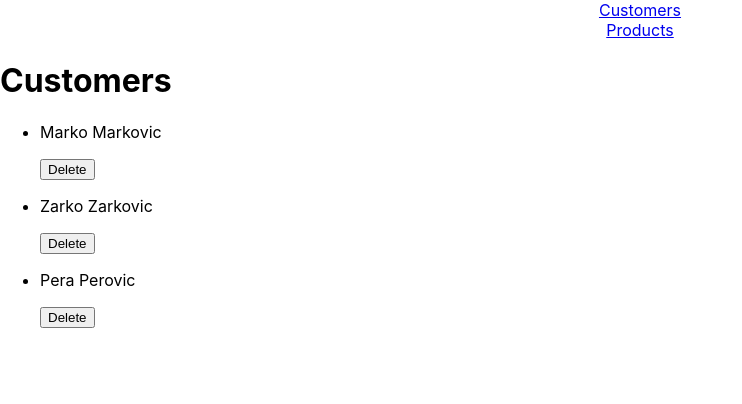
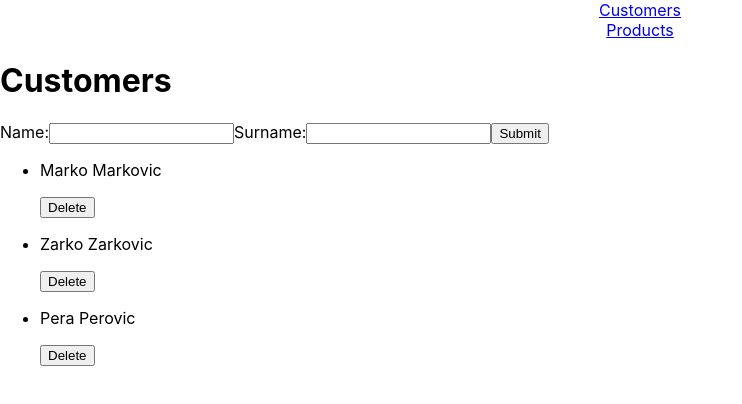
Before and after one commit to radojeRade/zadatakStoreApp, a React (Create React App) app: page /customers in a window 1280 px wide. Shown: the top 404 px of the page, without its empty margins (0-742 px from the left). Built offline with nearby package versions, Linux system fonts and the light colour scheme.

Commit message:
Zadatak 3

```diff
--- /dev/null
+++ b/src/components/CustomerForm.jsx
@@ -0,0 +1,30 @@
+import React from "react";
+
+export default function AppCustomersComponent({customer, handleName, handleSurname, createCustomer}){
+
+    return (
+        <form onSubmit={createCustomer}>
+            <label>Name:
+                <input type='text'
+                value={customer.name}
+                onChange={(e) => {
+                handleName(e.target.value);
+                }}
+                />
+            </label>
+            <label>
+                Surname:
+                <input
+                type='text'
+                value={customer.surname}
+                onChange={(e) => {
+                handleSurname(e.target.value);
+                }}
+                />
+
+            </label>
+
+            <button>Submit</button>
+        </form>
+    )
+}
--- a/src/pages/AppCustomers.jsx
+++ b/src/pages/AppCustomers.jsx
@@ -1,10 +1,12 @@
 import React, {useState} from "react";
 import AppCustomersComponent from "../components/AppCustomersComponent";
 import CustomerService from "../services/CustomerService";
+import CustomerForm from "../components/CustomerForm";
 
 export default function AppCustomers(){
 
     const [customers, setCustomers] = useState(CustomerService.getAll());
+    const [newCustomer, setNewCustomer] = useState({name: "", surname:""});
 
     const deleteCustomer = (id) => {
         let del = CustomerService.delete(id);
@@ -12,10 +14,33 @@ export default function AppCustomers(){
             setCustomers([...del]);
         }
     }
+    const handleName = (name) =>{
+        setNewCustomer({...newCustomer, name});
+    }
+    const handleSurname = (surname) => {
+        setNewCustomer({...newCustomer, surname});
+    }
+    const createCustomer = (e) => {
+        e.preventDefault();
+        console.log(newCustomer);
+        let res = CustomerService.create(newCustomer);
+        if(res){
+            setCustomers([...customers, res]);
+        }
+    }
 
     return (
     <div>
         <h1>Customers</h1>
+        <div>
+            <div>
+                <CustomerForm customer = {newCustomer}
+                              handleName = {handleName}
+                              handleSurname = {handleSurname}
+                              createCustomer = {createCustomer}/>
+            </div>
+            <div>
+
             {
                 customers.map(customer => (
                     <AppCustomersComponent key={customer.id}
@@ -26,5 +51,7 @@ export default function AppCustomers(){
                                             ))
             }
             </div>
+        </div>
+    </div>
      )
 }
--- a/src/services/CustomerService.js
+++ b/src/services/CustomerService.js
@@ -34,5 +34,12 @@ class CustomerService {
 
          return this.customers;
     }
+    create(customer) {
+        let id = this.customers.length +1;
+        let addCustomer = {...customer, id};
+        this.customers = [...this.customers, addCustomer];
+
+        return addCustomer;
+    }
 }
 export default new CustomerService();
```
Lines whose indentation alone changed are shown as unchanged.
